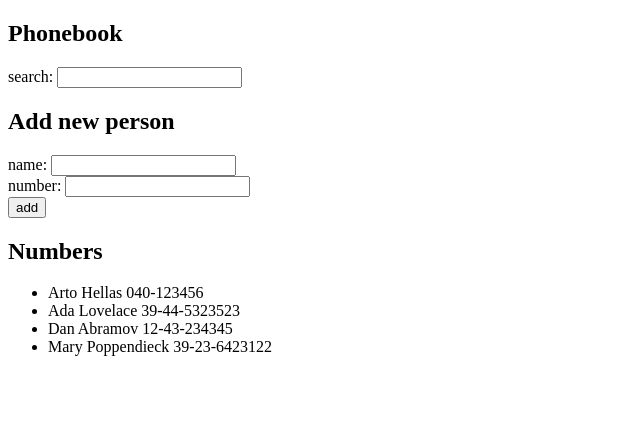
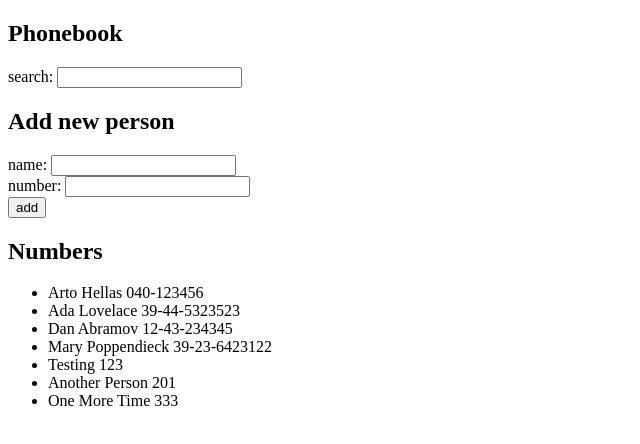
Before and after one commit to codenamecat/fullstackopen-course, a React app in the folder part2-exercises/puhelinluettelo/: page / in a window 1280 px wide. Shown: the top 444 px of the page, without its empty margins (0-640 px from the left). Built offline with nearby package versions, Linux system fonts and the light colour scheme; data requests are answered from the project's data file; the HTML template or start-up script is replaced by a standard one.

Commit message:
2.12 done

```diff
--- a/part2-exercises/puhelinluettelo/db.json
+++ b/part2-exercises/puhelinluettelo/db.json
@@ -1,5 +1,5 @@
 {
-    "persons":[
+  "persons": [
     {
       "name": "Arto Hellas",
       "number": "040-123456",
@@ -19,6 +19,21 @@
       "name": "Mary Poppendieck",
       "number": "39-23-6423122",
       "id": 4
+    },
+    {
+      "name": "Testing",
+      "number": "123",
+      "id": 5
+    },
+    {
+      "name": "Another Person",
+      "number": "201",
+      "id": 6
+    },
+    {
+      "name": "One More Time",
+      "number": "333",
+      "id": 7
     }
   ]
 }
--- a/part2-exercises/puhelinluettelo/src/App.jsx
+++ b/part2-exercises/puhelinluettelo/src/App.jsx
@@ -35,9 +35,14 @@ const App = () => {
     if (existingPerson) {
       alert(`${newName} is already added to the phonebook`)
     } else {
-      setPersons(persons.concat(newPerson))
-      setNewName('')
-      setNewNumber('') // resetting the input fields
+      // setPersons(persons.concat(newPerson))
+      axios
+        .post('http://localhost:3001/persons', newPerson)
+        .then(res => {
+          setPersons(persons.concat(res.data))
+          setNewName('')
+          setNewNumber('')
+        })
     }
   }
 
```
Lines whose indentation alone changed are shown as unchanged.
